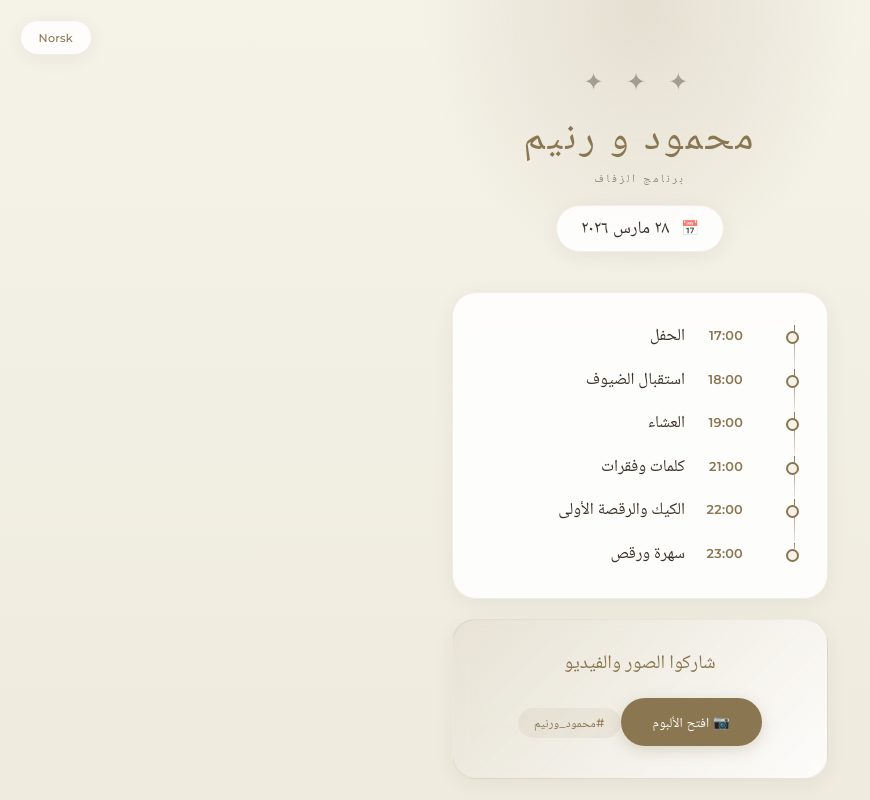
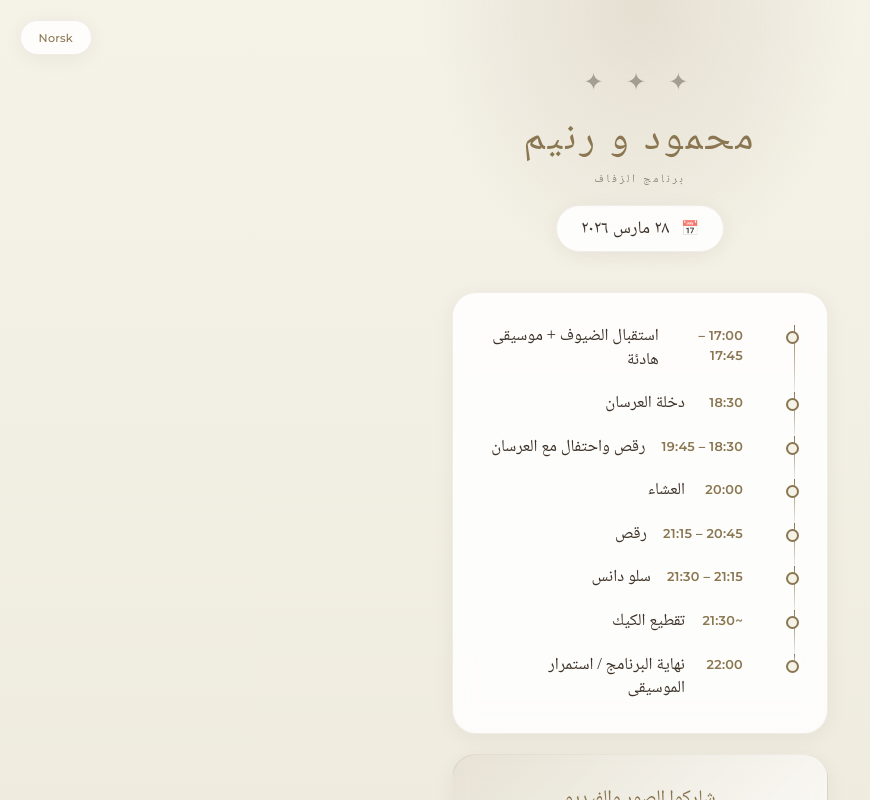
Before and after one commit to mahmoudAndRanim/wedding-program, a React (Vite) app: page / in a window 1280 px wide. Shown: the top 800 px of the page, without its empty margins (0-870 px from the left). Built offline with nearby package versions, Linux system fonts and the light colour scheme.

Commit message:
Update wedding program schedule (Norwegian + Arabic)

```diff
--- a/src/App.jsx
+++ b/src/App.jsx
@@ -10,12 +10,14 @@ const DEMO_MODE = false
 const PHOTO_ALBUM_URL = 'https://photos.app.goo.gl/NdQ25MoYWbPVSLuu9'
 
 const programTimes = [
-  { time: '17:00', endTime: '18:00' },
-  { time: '18:00', endTime: '19:00' },
-  { time: '19:00', endTime: '21:00' },
-  { time: '21:00', endTime: '22:00' },
-  { time: '22:00', endTime: '23:00' },
-  { time: '23:00', endTime: '23:59' },
+  { time: '17:00', endTime: '17:45' },
+  { time: '18:30', endTime: '18:35' },
+  { time: '18:30', endTime: '19:45' },
+  { time: '20:00', endTime: '20:45' },
+  { time: '20:45', endTime: '21:15' },
+  { time: '21:15', endTime: '21:30' },
+  { time: '21:30', endTime: '22:00' },
+  { time: '22:00', endTime: '23:59' },
 ]
 
 function getCurrentEventIndex() {
@@ -53,12 +55,14 @@ const translations = {
     days: 'dager',
     hours: 'timer',
     minutes: 'min',
-    ceremony: 'Seremoni',
-    reception: 'Velkomstdrink',
+    reception: 'Mottak av gjester + rolig musikk',
+    entrance: 'Brudeparets inngang',
+    celebrate: 'Dans og feiring med brudeparet',
     dinner: 'Middag',
-    speeches: 'Taler & Underholdning',
-    cake: 'Kake & Brudevals',
-    party: 'Fest & Dans',
+    dancing: 'Dans',
+    slowDance: 'Slow dance',
+    cakeCutting: 'Kakeskjæring',
+    end: 'Slutt på programmet / musikken fortsetter',
     venue: 'Sted',
     dresscode: 'Dresscode',
     dresscodeValue: 'Festantrekk',
@@ -80,12 +84,14 @@ const translations = {
     days: 'يوم',
     hours: 'ساعة',
     minutes: 'دقيقة',
-    ceremony: 'الحفل',
-    reception: 'استقبال الضيوف',
+    reception: 'استقبال الضيوف + موسيقى هادئة',
+    entrance: 'دخلة العرسان',
+    celebrate: 'رقص واحتفال مع العرسان',
     dinner: 'العشاء',
-    speeches: 'كلمات وفقرات',
-    cake: 'الكيك والرقصة الأولى',
-    party: 'سهرة ورقص',
+    dancing: 'رقص',
+    slowDance: 'سلو دانس',
+    cakeCutting: 'تقطيع الكيك',
+    end: 'نهاية البرنامج / استمرار الموسيقى',
     venue: 'المكان',
     dresscode: 'الملابس',
     dresscodeValue: 'رسمي أنيق',
@@ -142,49 +148,65 @@ function App() {
         <div className="program-timeline">
           <div className={`timeline-item ${currentEvent === 0 ? 'active' : ''} ${currentEvent > 0 ? 'completed' : ''}`}>
             <div className="timeline-content">
-              <span className="timeline-time">17:00</span>
-              <span className="timeline-event">{t.ceremony}</span>
+              <span className="timeline-time">17:00 – 17:45</span>
+              <span className="timeline-event">{t.reception}</span>
               {currentEvent === 0 && <span className="now-badge">{lang === 'ar' ? 'الآن' : 'Nå'}</span>}
             </div>
           </div>
 
           <div className={`timeline-item ${currentEvent === 1 ? 'active' : ''} ${currentEvent > 1 ? 'completed' : ''}`}>
             <div className="timeline-content">
-              <span className="timeline-time">18:00</span>
-              <span className="timeline-event">{t.reception}</span>
+              <span className="timeline-time">18:30</span>
+              <span className="timeline-event">{t.entrance}</span>
               {currentEvent === 1 && <span className="now-badge">{lang === 'ar' ? 'الآن' : 'Nå'}</span>}
             </div>
           </div>
 
           <div className={`timeline-item ${currentEvent === 2 ? 'active' : ''} ${currentEvent > 2 ? 'completed' : ''}`}>
             <div className="timeline-content">
-              <span className="timeline-time">19:00</span>
-              <span className="timeline-event">{t.dinner}</span>
+              <span className="timeline-time">18:30 – 19:45</span>
+              <span className="timeline-event">{t.celebrate}</span>
               {currentEvent === 2 && <span className="now-badge">{lang === 'ar' ? 'الآن' : 'Nå'}</span>}
             </div>
           </div>
 
           <div className={`timeline-item ${currentEvent === 3 ? 'active' : ''} ${currentEvent > 3 ? 'completed' : ''}`}>
             <div className="timeline-content">
-              <span className="timeline-time">21:00</span>
-              <span className="timeline-event">{t.speeches}</span>
+              <span className="timeline-time">20:00</span>
+              <span className="timeline-event">{t.dinner}</span>
               {currentEvent === 3 && <span className="now-badge">{lang === 'ar' ? 'الآن' : 'Nå'}</span>}
             </div>
           </div>
 
           <div className={`timeline-item ${currentEvent === 4 ? 'active' : ''} ${currentEvent > 4 ? 'completed' : ''}`}>
             <div className="timeline-content">
-              <span className="timeline-time">22:00</span>
-              <span className="timeline-event">{t.cake}</span>
+              <span className="timeline-time">20:45 – 21:15</span>
+              <span className="timeline-event">{t.dancing}</span>
               {currentEvent === 4 && <span className="now-badge">{lang === 'ar' ? 'الآن' : 'Nå'}</span>}
             </div>
           </div>
 
-          <div className={`timeline-item ${currentEvent === 5 ? 'active' : ''}`}>
+          <div className={`timeline-item ${currentEvent === 5 ? 'active' : ''} ${currentEvent > 5 ? 'completed' : ''}`}>
             <div className="timeline-content">
-              <span className="timeline-time">23:00</span>
-              <span className="timeline-event">{t.party}</span>
+              <span className="timeline-time">21:15 – 21:30</span>
+              <span className="timeline-event">{t.slowDance}</span>
               {currentEvent === 5 && <span className="now-badge">{lang === 'ar' ? 'الآن' : 'Nå'}</span>}
+            </div>
+          </div>
+
+          <div className={`timeline-item ${currentEvent === 6 ? 'active' : ''} ${currentEvent > 6 ? 'completed' : ''}`}>
+            <div className="timeline-content">
+              <span className="timeline-time">~21:30</span>
+              <span className="timeline-event">{t.cakeCutting}</span>
+              {currentEvent === 6 && <span className="now-badge">{lang === 'ar' ? 'الآن' : 'Nå'}</span>}
+            </div>
+          </div>
+
+          <div className={`timeline-item ${currentEvent === 7 ? 'active' : ''}`}>
+            <div className="timeline-content">
+              <span className="timeline-time">22:00</span>
+              <span className="timeline-event">{t.end}</span>
+              {currentEvent === 7 && <span className="now-badge">{lang === 'ar' ? 'الآن' : 'Nå'}</span>}
             </div>
           </div>
         </div>
```
